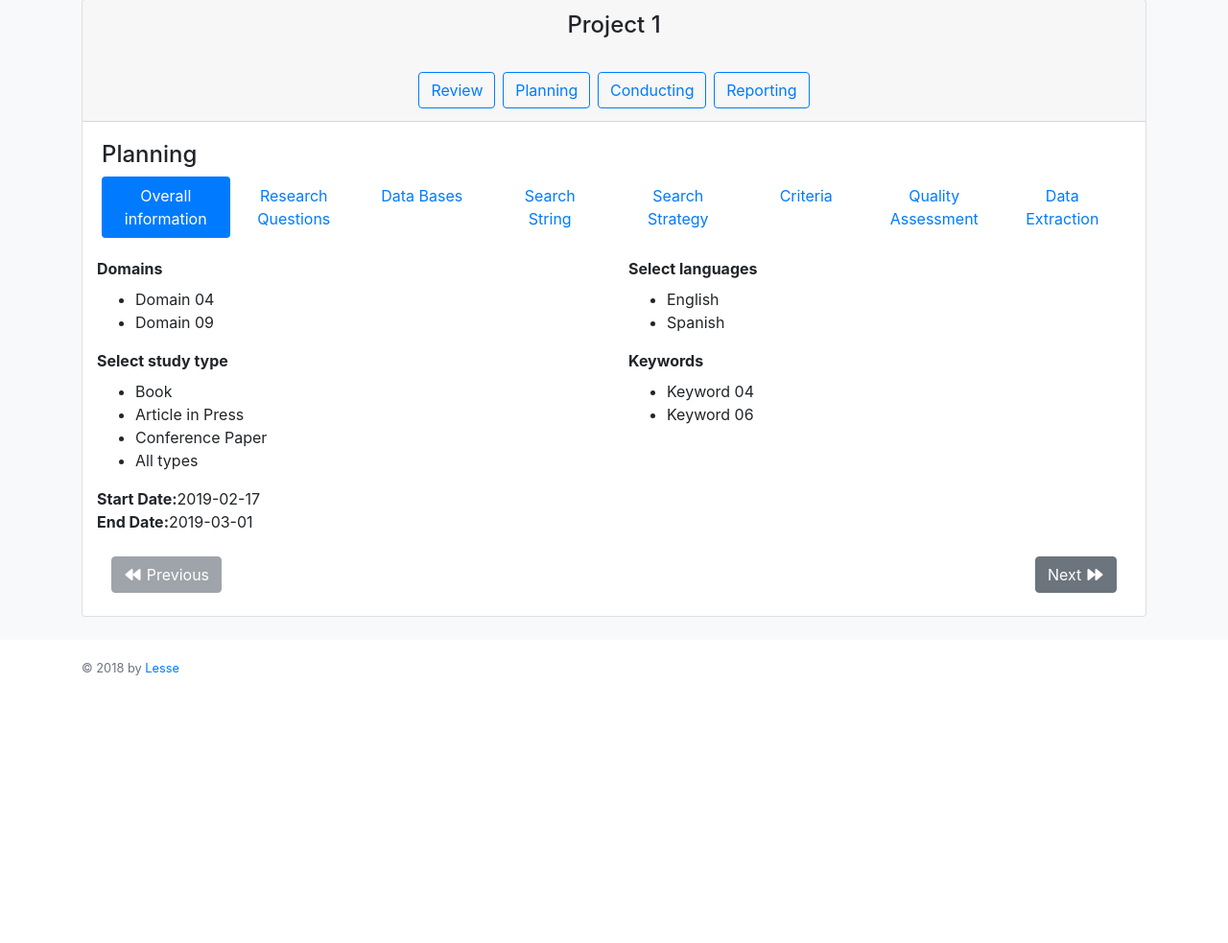
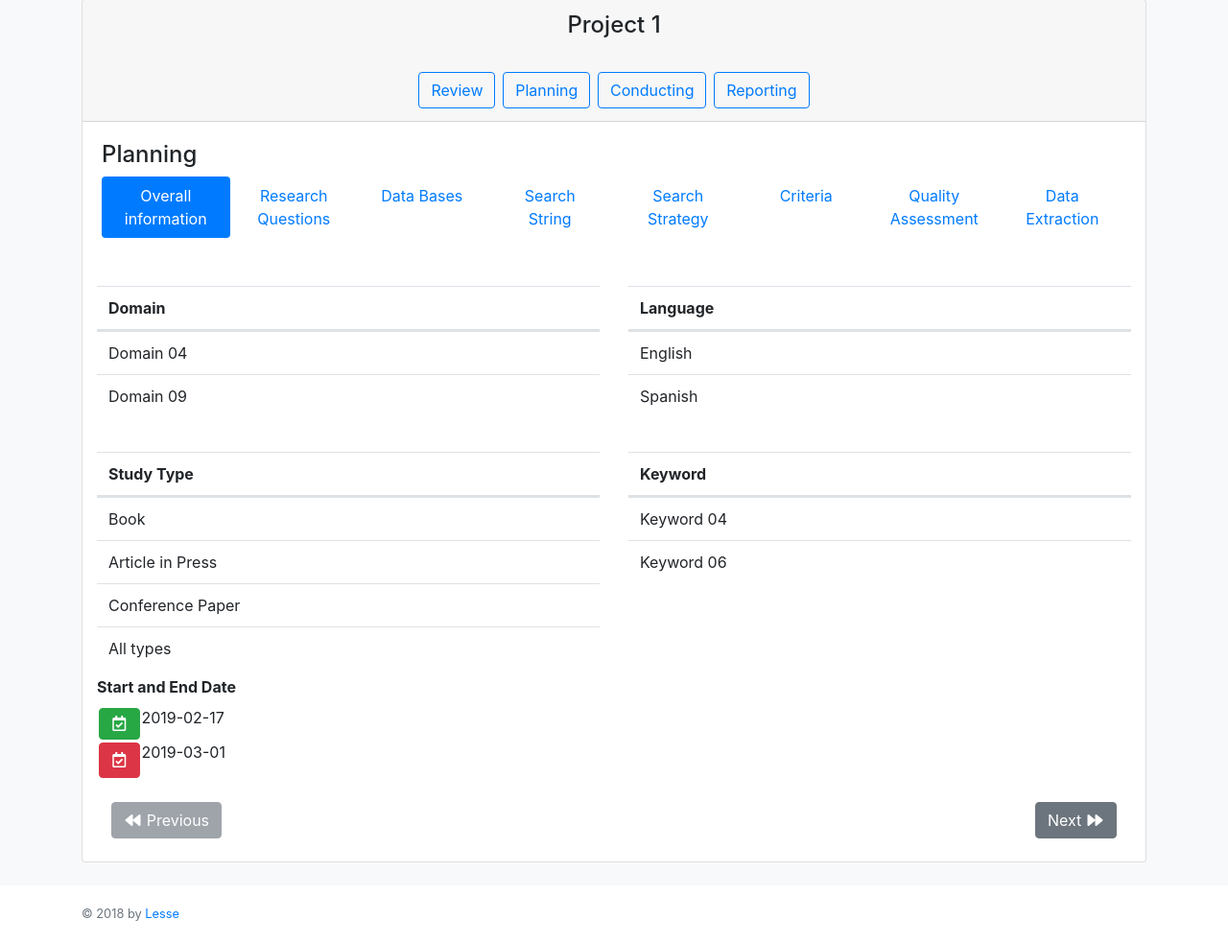
Before and after one commit to ProjetoESE/Thoth, a CodeIgniter app: page /Thoth/planning/1 in a window 1280 px wide. Shown: the part 82-1065 px from the top of the page at 96% size. Before the commit the page ends 786 px from the top, so only its background shows below. Run offline with CodeIgniter, Linux system fonts and the light colour scheme; data comes from the database, SQL or seed files in the repository; data that the repository does not hold is empty; some libraries are stand-ins or nearby versions.

Commit message:
Changes View Planning Viewer

```diff
--- a/application/models/Project_Model.php
+++ b/application/models/Project_Model.php
@@ -438,8 +438,7 @@ class Project_Model extends CI_Model
 
 		$this->db->select('user.*');
 		$this->db->from('user');
-		$this->db->join('members', 'members.id_user = user.id_user');
-		$this->db->where_not_in('members.id_user', $id_users);
+		$this->db->where_not_in('id_user', $id_users);
 		$query = $this->db->get();
 
 		foreach ($query->result() as $row) {
--- a/application/views/pages/project/project_planning_visitor.php
+++ b/application/views/pages/project/project_planning_visitor.php
@@ -51,53 +51,84 @@
 		<div class="tab-pane active container" id="tab_overall">
 			<div class="row">
 				<div class="col-sm-12 col-md-6">
-					<label><strong>Domains</strong></label>
 					<br>
-					<ul>
-						<?php
-						foreach ($project->get_domains() as $domain) { ?>
-							<li><?= $domain ?></li>
+					<table id="table_domains" class="table table-responsive-sm ">
+						<thead>
+						<tr>
+							<th>Domain</th>
+						</tr>
+						</thead>
+						<tbody>
+						<?php foreach ($project->get_domains() as $domain) { ?>
+							<tr>
+								<td><?= $domain ?></td>
+							</tr>
 						<?php } ?>
-					</ul>
+						</tbody>
+					</table>
 				</div>
 
 				<div class="col-sm-12 col-md-6">
-					<label><strong>Select languages</strong></label>
 					<br>
-					<ul>
-						<?php
-						foreach ($project->get_languages() as $language) { ?>
-							<li><?= $language ?></li>
+					<table id="table_languages" class="table table-responsive-sm">
+						<thead>
+						<tr>
+							<th>Language</th>
+						</tr>
+						</thead>
+						<tbody>
+						<?php foreach ($project->get_languages() as $language) { ?>
+							<tr>
+								<td><?= $language ?></td>
+							</tr>
 						<?php } ?>
-					</ul>
+						</tbody>
+					</table>
 				</div>
 				<br>
 				<div class="col-sm-12 col-md-6">
-					<label><strong>Select study type</strong></label>
 					<br>
-					<ul>
-						<?php
-						foreach ($project->get_study_types() as $types) { ?>
-							<li><?= $types ?></li>
+					<table id="table_study_type" class="table table-responsive-sm">
+						<thead>
+						<tr>
+							<th>Study Type</th>
+						</tr>
+						</thead>
+						<tbody>
+						<?php foreach ($project->get_study_types() as $types) { ?>
+							<tr>
+								<td><?= $types ?></td>
+							</tr>
 						<?php } ?>
-					</ul>
+						</tbody>
+					</table>
 				</div>
 				<div class="col-sm-12 col-md-6">
-					<label for="keywords"><strong>Keywords</strong></label>
 					<br>
-					<ul>
-						<?php
-						foreach ($project->get_keywords() as $keyword) { ?>
-							<li><?= $keyword ?></li>
+					<table id="table_keywords" class="table table-responsive-sm">
+						<thead>
+						<tr>
+							<th>Keyword</th>
+						</tr>
+						</thead>
+						<tbody>
+						<?php foreach ($project->get_keywords() as $keyword) { ?>
+							<tr>
+								<td><?= $keyword ?></td>
+							</tr>
 						<?php } ?>
-					</ul>
+						</tbody>
+					</table>
 				</div>
 				<div class="col-sm-12 col-md-4">
+					<label for="start_date"><strong>Start and End Date</strong></label>
 					<div class="input-group">
-						<strong>Start Date: </strong><?= $project->get_start_date() ?>
+						<button class="btn btn-success opt"><span class="far fa-calendar-check "></span></button>
+						<?= $project->get_start_date() ?>
 					</div>
 					<div class="input-group">
-						<strong>End Date: </strong><?= $project->get_end_date() ?>
+						<button class="btn btn-danger opt"><span class="far fa-calendar-check "></span></button>
+						<p><?= $project->get_end_date() ?></p>
 					</div>
 				</div>
 			</div>
@@ -108,12 +139,8 @@
 			</div>
 		</div>
 		<div class="tab-pane container" id="tab_research">
-			<div class="form-inline">
-				<label><strong>Research Questions</strong></label>
-			</div>
 			<br>
 			<table id="table_research_question" class="table table-responsive-sm">
-				<caption>List of Research Questions</caption>
 				<thead>
 				<tr>
 					<th>ID</th>
@@ -136,16 +163,23 @@
 			</div>
 		</div>
 		<div class="tab-pane container" id="tab_databases">
-			<div class="form-inline">
-				<label for="databases"><strong>Data Bases</strong></label>
-			</div>
 			<br>
-			<ul>
-				<?php
-				foreach ($project->get_databases() as $database) { ?>
-					<li><?= $database->get_name() ?></li>
+			<table id="table_databases" class="table table-responsive-sm">
+				<thead>
+				<tr>
+					<th>Database</th>
+				</tr>
+				</thead>
+				<tbody>
+				<?php foreach ($project->get_databases() as $database) { ?>
+					<tr>
+						<td>
+							<?= $database->get_name() ?>
+						</td>
+					</tr>
 				<?php } ?>
-			</ul>
+				</tbody>
+			</table>
 			<br>
 			<div class="form-inline container justify-content-between">
 				<a href="#tab_research" class="btn btn-secondary"><span class="fas fa-backward"></span> Previous</a>
@@ -159,7 +193,6 @@
 			</div>
 			<br>
 			<table id="table_search_string" class="table table-responsive-sm">
-				<caption>List of Term</caption>
 				<thead>
 				<tr>
 					<th>Term</th>
@@ -220,13 +253,9 @@
 			</div>
 		</div>
 		<div class="tab-pane container" id="tab_criteria">
-			<div class="form-inline">
-				<label><strong>Criteria</strong></label>
-			</div>
 			<br>
 			<label><strong>Inclusion Criteria</strong></label>
 			<table id="table_criteria_inclusion" class="table table-responsive-sm">
-				<caption>List of Inclusion Criteria</caption>
 				<thead>
 				<tr>
 					<th>Select</th>
@@ -253,12 +282,11 @@
 				</tbody>
 			</table>
 			<div class="form-inline col-md-3">
-				<strong>Inclusion Rule: </strong><?= $project->get_inclusion_rule() ?>
+				<strong >Inclusion Rule: </strong><?= $project->get_inclusion_rule() ?>
 			</div>
 			<br/>
 			<label><strong>Exclusion Criteria</strong></label>
 			<table id="table_criteria_exclusion" class="table table-responsive-sm">
-				<caption>List of Exclusion Criteria</caption>
 				<thead>
 				<tr>
 					<th>Select</th>
@@ -285,7 +313,7 @@
 				</tbody>
 			</table>
 			<div class="input-group col-md-3">
-				<strong>Exclusion Rule: </strong><?= $project->get_exclusion_rule() ?>
+				<strong >Exclusion Rule: </strong><?= $project->get_exclusion_rule() ?>
 			</div>
 			<br>
 			<div class="form-inline container justify-content-between">
@@ -306,13 +334,12 @@
 					<strong>Minimum General Score to Approve: </strong><?= $mini->get_description(); ?>
 				<?php } else {
 					?>
-					<strong>Minimum General Score to Approve: </strong><span></span>
+					<strong>Minimum General Score to Approve: </strong>
 				<?php }
 				?>
 			</div>
 			<br>
 			<table id="table_general_score" class="table table-responsive-sm">
-				<caption>List of General Score</caption>
 				<thead>
 				<tr>
 					<th>Start Score Interval</th>
@@ -336,7 +363,6 @@
 			</div>
 			<br>
 			<table id="table_qa" class="table table-responsive-sm">
-				<caption>List of Question Quality</caption>
 				<thead>
 				<tr>
 					<th>ID</th>
@@ -393,7 +419,6 @@
 			</div>
 			<br>
 			<table id="table_data_extraction" class="table table-responsive-sm">
-				<caption>List of Data Extraction</caption>
 				<thead>
 				<tr>
 					<th>ID</th>
@@ -412,9 +437,9 @@
 							<?php if ($qe->get_type() == "Text") { ?>
 						</td>
 						<?php } else {
-								foreach ($qe->get_options() as $op) { ?>
-									<?= $op . "</br>" ?>
-								<?php } ?>
+							foreach ($qe->get_options() as $op) { ?>
+								<?= $op . "</br>" ?>
+							<?php } ?>
 							</td>
 						<?php } ?>
 					</tr>
```
